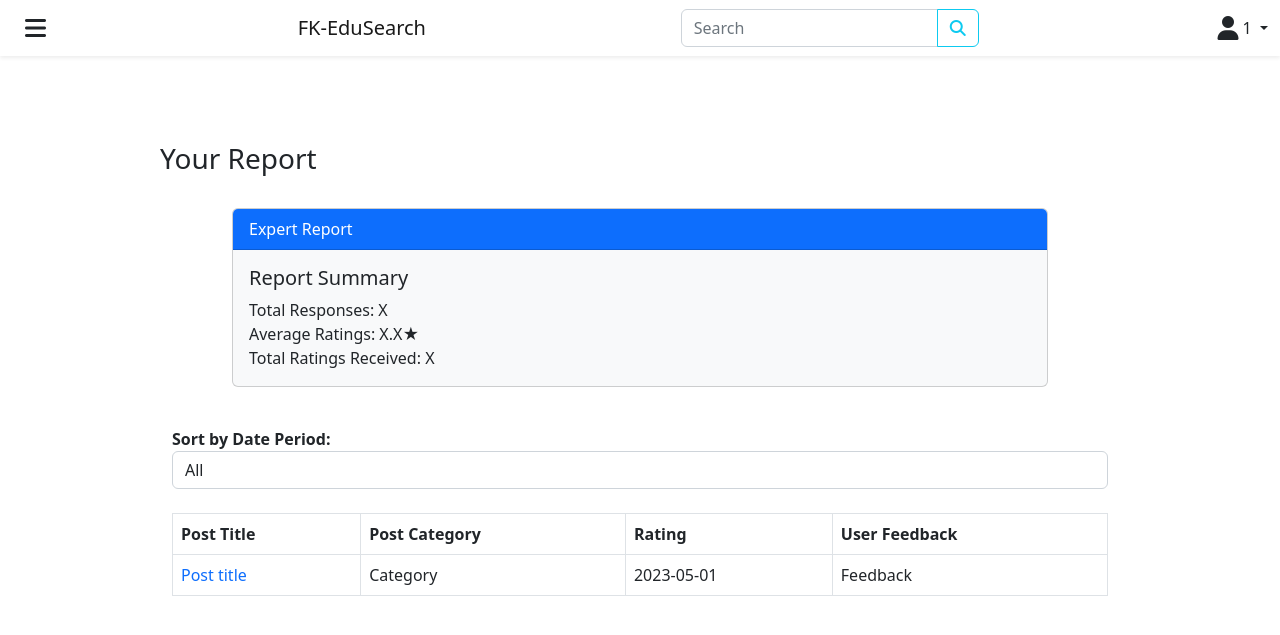
After one commit to zhaolinlau/FK-EduSearch, a PHP site: page /expertStatistics.php in a window 1280 px wide. The commit adds this page. Shown: the top 635 px of the page. Run offline with PHP 8.4, Linux system fonts and the light colour scheme; a user stored in the database is signed in; style sheets or scripts are compiled from the project's sources; some libraries are stand-ins or nearby versions.

Commit message:
added assignedPost, expertStatistics

```diff
--- a/editExpert.php
+++ b/editExpert.php
@@ -30,7 +30,7 @@ require "./Middleware/Authenticate.php";
 			<div class="d-flex justify-content-between align-items-center">
 				<span class="text2">Edit Expert Profile Page</span>
 				<div>
-					<a href="./expert.php" class="btn btn-light btn-sm me-2">Back</a>
+					<span class="btn btn-light btn-sm me-2" onclick="history.back()">Back</span>
 					<a href="#" class="btn btn-light btn-sm">Save Changes</a>
 				</div>
 			</div>
--- /dev/null
+++ b/expertStatistics.php
@@ -0,0 +1,114 @@
+<?php
+session_start();
+require "./Middleware/Authenticate.php";
+require "./Middleware/ExpertAuth.php";
+?>
+
+<!DOCTYPE html>
+<html lang="en">
+
+<head>
+	<meta charset="UTF-8">
+	<meta http-equiv="X-UA-Compatible" content="IE=edge">
+	<meta name="viewport" content="width=device-width, initial-scale=1.0">
+	<title>FK-EduSearch | Expert Statistics Report </title>
+	<link rel="shortcut icon" href="./resources/img/favicon.ico" type="image/x-icon">
+	<link rel="stylesheet" href="./node_modules/bootstrap/dist/css/bootstrap.min.css">
+	<link rel="stylesheet" href="./node_modules/@fortawesome/fontawesome-free/css/all.min.css">
+</head>
+
+<body>
+	<?php require "layouts/navbar.php" ?>
+	<div class="row mt-5">
+		<div class="col">
+
+		</div>
+	</div>
+	<div class="row" style="margin-top: 94px;">
+		<div class="col">
+		</div>
+	</div>
+
+
+	<div class="">
+		<div class="col-9 mx-auto" style="margin-right: 0;">
+			<div>
+				<h3>Your Report</h3>
+				<br>
+			</div>
+
+			<div class="d-flex justify-content-center">
+				<div class="card bg-light mb-3" style="width: 85%;">
+					<div class="card-header bg-primary text-white">Expert Report</div>
+					<div class="card-body">
+						<h5 class="card-title">Report Summary</h5>
+						<p class="card-text">
+							<span>Total Responses: <span id="totalResponses">X</span></span>
+							<br>
+							<span>Average Ratings: <span id="averageRatings">X.X</span>★</span>
+							<br>
+							<span>Total Ratings Received: <span id="totalRatings">X</span></span>
+						</p>
+					</div>
+				</div>
+			</div>
+
+			<br>
+			<div class="container">
+				<div class="row">
+					<div class="col-md-12">
+						<form class="form-inline">
+							<div class="form-group">
+								<label for="sort-period"><b>Sort by Date Period:</b></label>
+								<select class="form-control" id="sort-period">
+									<option value="">All</option>
+									<option value="1day">Today</option>
+									<option value="7days">Last 7 Days</option>
+									<option value="30days">Last 30 Days</option>
+								</select>
+							</div>
+						</form>
+					</div>
+				</div>
+				<br>
+				<div class="row">
+					<div class="col-md-12">
+						<table class="table table-bordered">
+							<thead>
+								<tr>
+									<th>Post Title</th>
+									<th>Post Category</th>
+									<th>Rating</th>
+									<th>User Feedback</th>
+								</tr>
+							</thead>
+							<tbody>
+								<tr>
+									<td id="PostTitle"><a href="" style="text-decoration:none;">Post title</a></td>
+									<td id="PostCategory">Category</td>
+									<td id="RatingStar">2023-05-01</td>
+									<td id="UserFeedback">Feedback</td>
+								</tr>
+
+							</tbody>
+						</table>
+					</div>
+				</div>
+			</div>
+
+		</div>
+	</div>
+
+
+
+
+
+	<script src="./node_modules/bootstrap/dist/js/bootstrap.bundle.min.js"></script>
+	<script src="./resources/js/form_validate.js"></script>
+	<script src="./recources/js/livechat.js"></script>
+	<script>
+		document.getElementById("expert_statistics").classList.add("active");
+	</script>
+</body>
+
+</html>
--- a/layouts/navbar.php
+++ b/layouts/navbar.php
@@ -50,14 +50,25 @@
 				<a class="nav-link" id="user_list" href="./user_list.php">User List</a>
 				<a class="nav-link" id="complaint_list" href="./AdminUpdateStatus.php">Complaint List</a>
 				<a class="nav-link" id="bug_list" href="./bug_list.php">Bug List</a>
+				<?php
+			elseif (!isset($_SESSION["admin"])) :
+				if (isset($_SESSION["expert"])) :
+				?>
+					<a class="nav-link" id="complaint" href="./ComplaintDashBoard.php">Complaint</a>
+					<a class="nav-link" id="bug_report" href="./bug_report.php">Bug Report</a>
+					<a class="nav-link" id="assigned_posts" href="./assignedPost.php">Assigned Posts</a>
+					<a class="nav-link" id="expert_statistics" href="./expertStatistics.php">Your Report</a>
+
+				<?php
+				else :
+				?>
+					<a class="nav-link" id="complaint" href="./ComplaintDashBoard.php">Complaint</a>
+					<a class="nav-link" id="bug_report" href="./bug_report.php">Bug Report</a>
 			<?php
-			elseif (!isset($_SESSION["admin"])) :
-			?>
-				<a class="nav-link" id="complaint" href="./ComplaintDashBoard.php">Complaint</a>
-				<a class="nav-link" id="bug_report" href="./bug_report.php">Bug Report</a>
-			<?php
+				endif;
 			endif;
 			?>
+
 		</nav>
 	</div>
 	<div class="container">
```
Also changed, not shown: assignedPost.php (added, +73 -0 lines).
